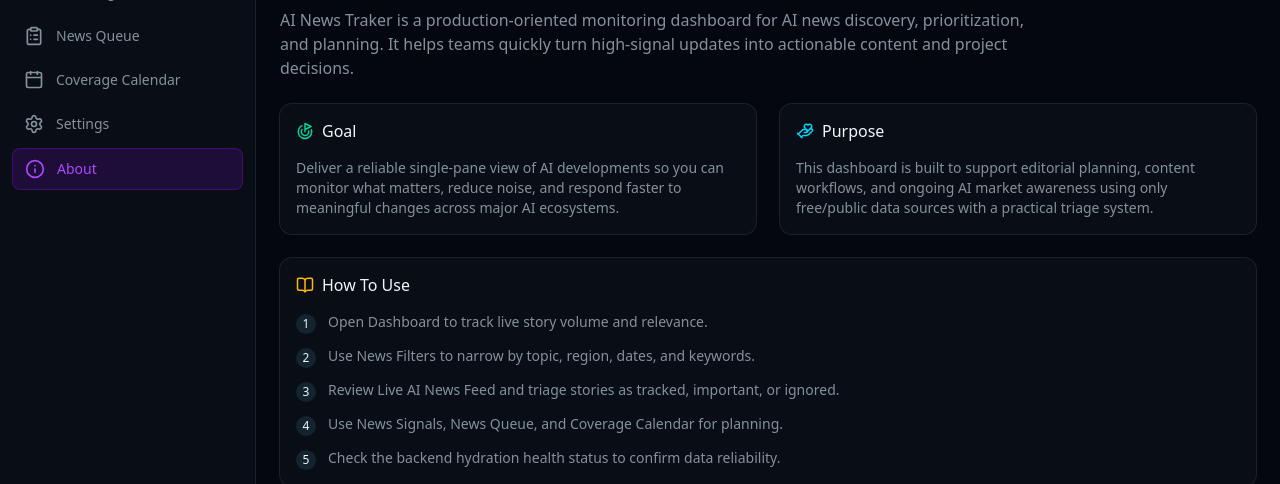
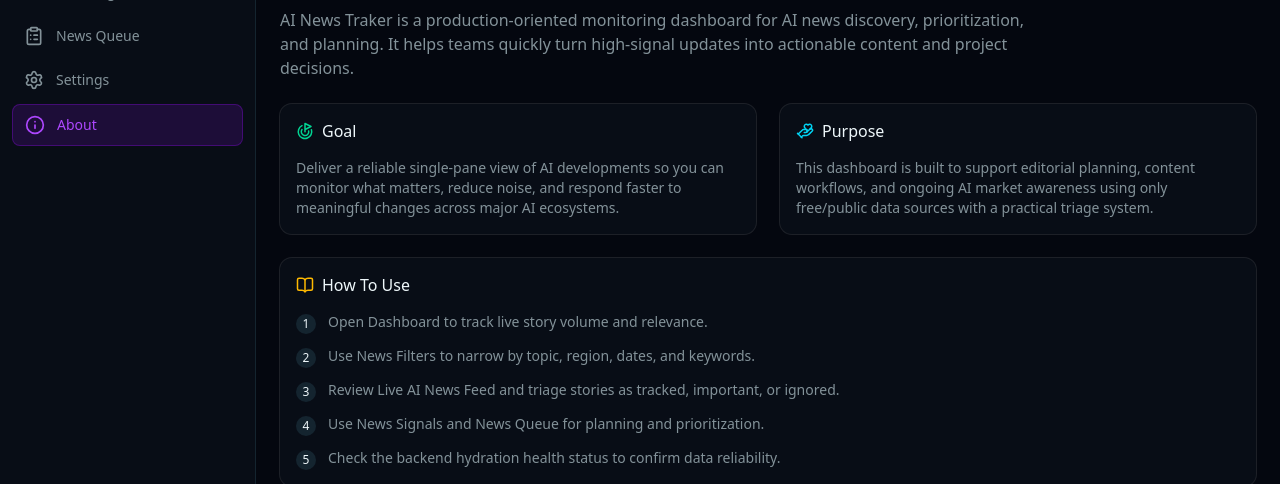
Before and after one commit to YonSci/ai-news-agent, a React (Vite) app in the folder dashboard/: page /about in a window 1280 px wide. Shown: the part 148-632 px from the top of the page. Built offline with nearby package versions, Linux system fonts and the light colour scheme; no server answers.

Commit message:
feat: Remove CalendarPage from routing and update AboutPage instructions

```diff
--- a/dashboard/src/App.tsx
+++ b/dashboard/src/App.tsx
@@ -7,7 +7,6 @@ import { DashboardLayout } from '@/components/layout/DashboardLayout';
 import { DashboardPage } from '@/pages/DashboardPage';
 import { TrendingPage } from '@/pages/TrendingPage';
 import { WorkflowPage } from '@/pages/WorkflowPage';
-import { CalendarPage } from '@/pages/CalendarPage';
 import { SettingsPage } from '@/pages/SettingsPage';
 import { AboutPage } from '@/pages/AboutPage';
 import { useDashboardStore } from '@/store/useDashboardStore';
@@ -39,7 +38,6 @@ function App() {
             <Route path="/" element={<DashboardPage />} />
             <Route path="/trending" element={<TrendingPage />} />
             <Route path="/workflow" element={<WorkflowPage />} />
-            <Route path="/calendar" element={<CalendarPage />} />
             <Route path="/settings" element={<SettingsPage />} />
             <Route path="/about" element={<AboutPage />} />
           </Route>
--- a/dashboard/src/components/layout/Sidebar.tsx
+++ b/dashboard/src/components/layout/Sidebar.tsx
@@ -3,7 +3,6 @@ import {
   LayoutDashboard,
   TrendingUp,
   ClipboardList,
-  Calendar,
   Settings,
   Info,
   ChevronLeft,
@@ -17,7 +16,6 @@ const navItems = [
   { name: 'Dashboard', path: '/', icon: LayoutDashboard },
   { name: 'News Signals', path: '/trending', icon: TrendingUp },
   { name: 'News Queue', path: '/workflow', icon: ClipboardList },
-  { name: 'Coverage Calendar', path: '/calendar', icon: Calendar },
   { name: 'Settings', path: '/settings', icon: Settings },
   { name: 'About', path: '/about', icon: Info },
 ];
--- a/dashboard/src/pages/AboutPage.tsx
+++ b/dashboard/src/pages/AboutPage.tsx
@@ -16,7 +16,7 @@ const usageSteps = [
   'Open Dashboard to track live story volume and relevance.',
   'Use News Filters to narrow by topic, region, dates, and keywords.',
   'Review Live AI News Feed and triage stories as tracked, important, or ignored.',
-  'Use News Signals, News Queue, and Coverage Calendar for planning.',
+  'Use News Signals and News Queue for planning and prioritization.',
   'Check the backend hydration health status to confirm data reliability.',
 ];
 
```
